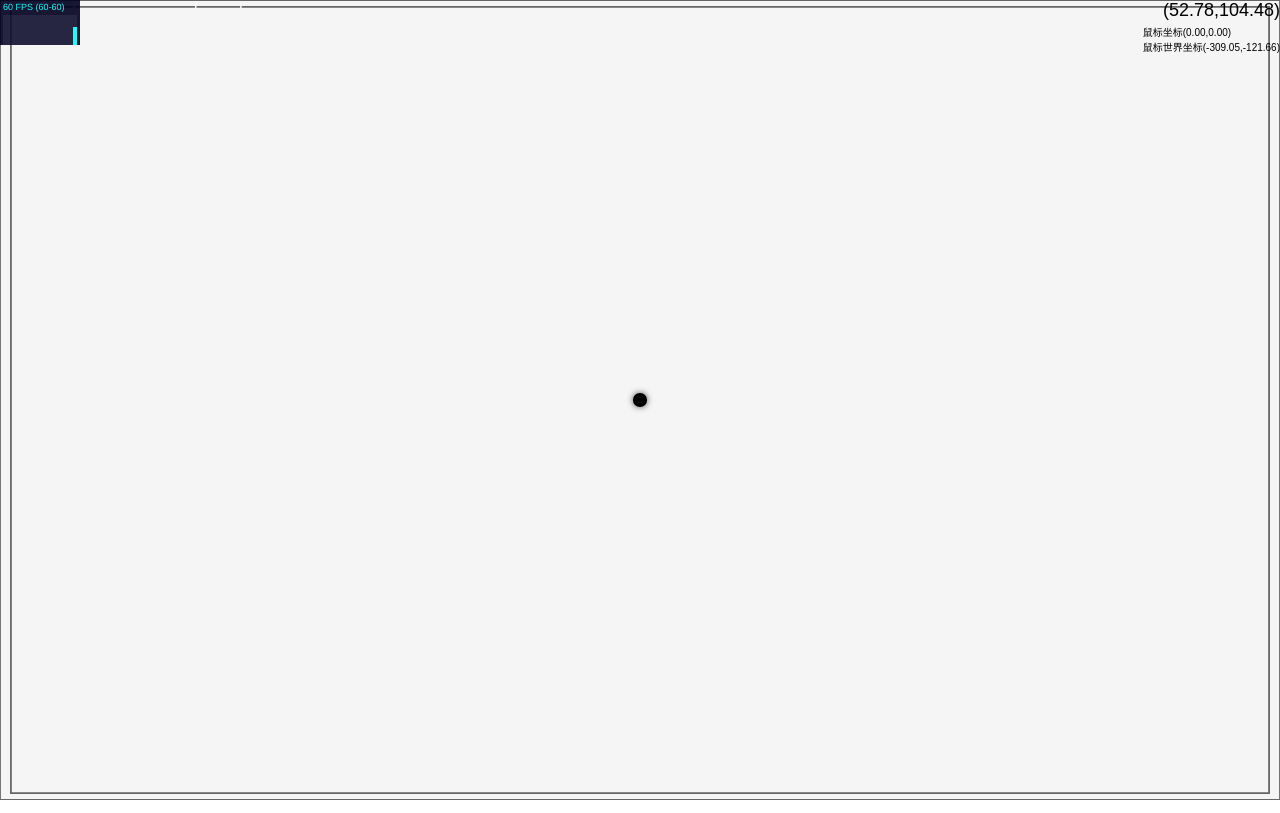
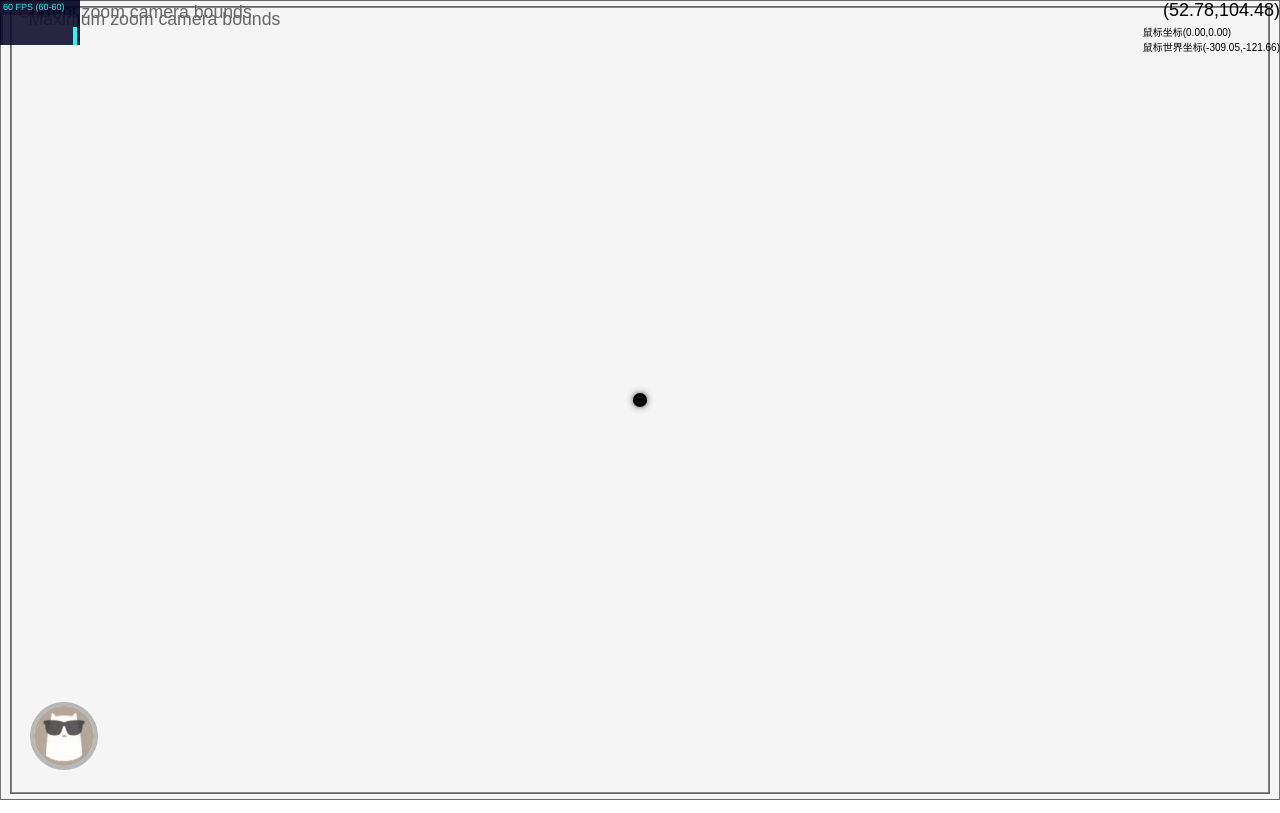
Before and after one commit to moonrailgun/WhiteWorld, a website: page web-server/public/main.html in a window 1280 px wide. Drawn offline with Linux system fonts and the light colour scheme; no server answers.

Commit message:
菜单UI与点击事件
ADD 菜单UI与点击事件
ADD 默认头像
FIXED 修复DEBUG不显示框线文字的BUG
UPDATE 优化用户输入事件层级

```diff
--- a/web-server/public/css/main.css
+++ b/web-server/public/css/main.css
@@ -130,3 +130,28 @@ body {
     -ms-transition: opacity .2s linear;
     cursor: default;
 }
+
+#menu{
+    position: absolute;
+    z-index: 2;
+    left: 30px;
+    bottom: 30px;
+}
+#menu-button{
+    width: 60px;
+    height: 60px;
+    border-radius: 500px;
+    overflow: hidden;
+    border: solid 4px #b7b7b7;
+}
+
+#menu-content{
+    position: absolute;
+    background-color: rgba(183, 183, 183, 0.9);
+    width: 350px;
+    height: 500px;
+    left: 30px;
+    bottom: 30px;
+    z-index: -1;
+    display: none;
+}
--- a/web-server/public/js/game/main.js
+++ b/web-server/public/js/game/main.js
@@ -13,11 +13,13 @@ var initApp = function () {
     if (app != null) {
         return;
     }
+
     app = new App(settings, document.getElementById('game-scene'));
     window.addEventListener('resize', app.resize, false);
-    document.addEventListener('mousemove', app.mousemove, false);
-    document.addEventListener('mousedown', app.mousedown, false);
-    document.addEventListener('mouseup', app.mouseup, false);
+    var gameScene = $('#game-scene');
+    gameScene.mousemove(app.mousemove);
+    gameScene.mousedown(app.mousedown);
+    gameScene.mouseup(app.mouseup);
 
     document.addEventListener('touchstart', app.touchstart, false);
     document.addEventListener('touchend', app.touchend, false);
--- a/web-server/public/js/game/model/camera.js
+++ b/web-server/public/js/game/model/camera.js
@@ -84,6 +84,7 @@ var Camera = function (aCanvas, aContext, x, y) {
         context.lineTo(bounds[1].x, bounds[0].y);
         context.closePath();
         context.stroke();
+        context.fillStyle = '#666';
         context.fillText(text, bounds[0].x + 10, bounds[0].y + 10);
     };
 
--- /dev/null
+++ b/web-server/public/js/game/ui/menu.js
@@ -0,0 +1,11 @@
+/**
+ * Created by Chen on 2015-12-23.
+ */
+
+(function () {
+    var menuContent = $('#menu-content');
+    $('#menu-button').click(function (event) {
+        event.stopPropagation();//阻止事件冒泡
+        menuContent.toggle(400);
+    });
+})();
--- a/web-server/public/main.html
+++ b/web-server/public/main.html
@@ -19,6 +19,14 @@
     <div id="debugInfo"></div>
     <div id="tips"></div>
     <input id="chat" type="text"/>
+    <div id="menu">
+        <div id="menu-button">
+            <img src="image/avatar.png" width="100%" height="100%">
+        </div>
+        <div id="menu-content">
+
+        </div>
+    </div>
     <div id="unsupported-browser">
         <p>
             您的浏览器不支持 <a rel="external" href="http://en.wikipedia.org/wiki/WebSocket">WebSockets</a>.
@@ -48,6 +56,7 @@
 <script src="js/game/model/camera.js"></script>
 <script src="js/game/model/player.js"></script>
 <script src="js/game/ui/tips.js"></script>
+<script src="js/game/ui/menu.js"></script>
 <script src="js/game/manager/uiManager.js"></script>
 <script src="js/game/manager/sceneManager.js"></script>
 <script src="js/game/net/client.js"></script>
```
Also changed, not shown: web-server/public/image/avatar.png (added).
